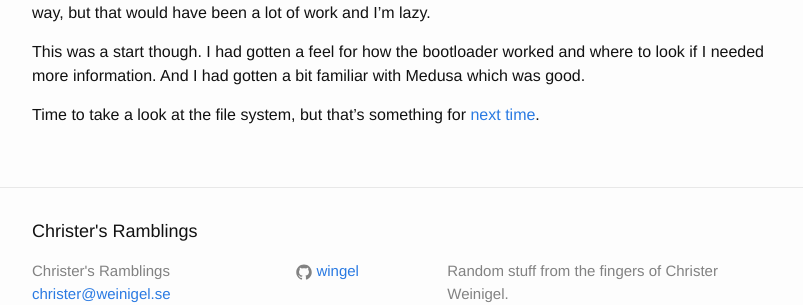
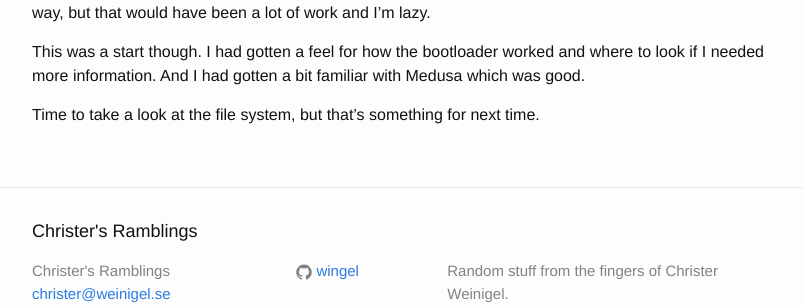
Before and after one commit to wingel/wingel.github.io, a Jekyll site: the page built from _posts/2016-05-14-disassembling-the-sds7102-bootloader.md, in a window 1280 px wide and 900 px high, scrolled down 4957 px. Shown: the part 535-840 px from the top of the window, without its empty margins (238-1041 px from the left). Built offline with Jekyll 4.4.1, drawn with Linux system fonts in a browser that asks for light colours; part of the change alters nothing that is shown.

```diff
--- a/_posts/2016-05-14-disassembling-the-sds7102-bootloader.md
+++ b/_posts/2016-05-14-disassembling-the-sds7102-bootloader.md
@@ -258,5 +258,5 @@ This was a start though.  I had gotten a feel for how the bootloader
 worked and where to look if I needed more information.  And I had
 gotten a bit familiar with Medusa which was good.
 
-Time to take a look at the file system, but that's something for [next
-time]({{site.baseurl}}/2016/05/15/sds7102-file-system.html).
+Time to take a look at the file system, but that's something for next
+time.
```
